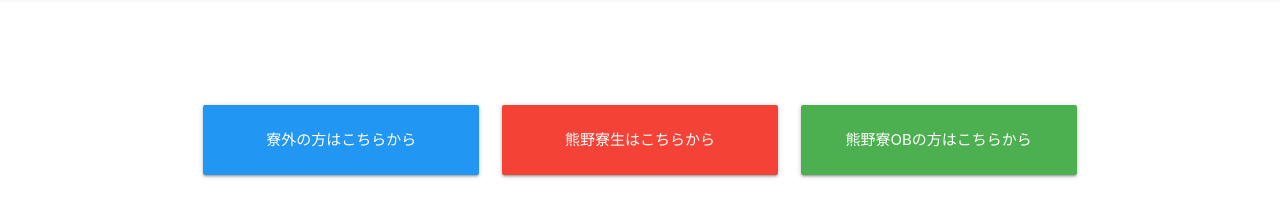
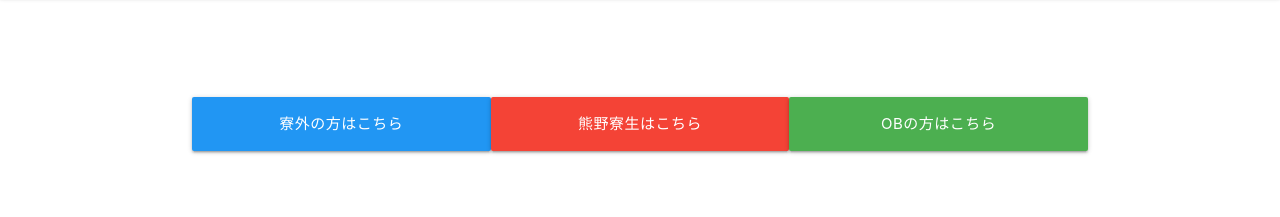
Before and after one commit to genya0407/kumano-top, a plain HTML site: page index.html in a window 1280 px wide. Shown: the part 67-284 px from the top of the page. Drawn offline with nearby package versions, Linux system fonts and the light colour scheme.

Commit message:
enable clicking on the edge of the rectangular.

```diff
--- a/index.html
+++ b/index.html
@@ -16,21 +16,9 @@
 
         <div class="container center-align">
             <div class="row">
-                <div class="col s12 m4 l4">
-                    <div class="card-panel blue">
-                        <span><a href="http://kumano-ryo.jimdo.com/" class="white-text">寮外の方はこちらから</a></span>
-                    </div>
-                </div>
-                <div class="col s12 m4 l4">
-                    <div class="card-panel red">
-                        <span><a href="./internal" class="white-text">熊野寮生はこちらから</a></span>
-                    </div>
-                </div>
-                <div class="col s12 m4 l4">
-                    <div class="card-panel green">
-                        <span><a href="./dokama" class="white-text">熊野寮OBの方はこちらから</a></span>
-                    </div>
-                </div>
+                <a href="http://kumano-ryo.jimdo.com/" class="waves-effect waves-light btn-large white-text blue col s12 m4 l4">寮外の方はこちら</a>
+                <a href="./internal" class="waves-effect waves-light btn-large white-text red col s12 m4 l4">熊野寮生はこちら</a>
+                <a href="./dokama" class="waves-effect waves-light btn-large white-text green col s12 m4 l4">OBの方はこちら</a>
             </div>
         </div>
 
```
